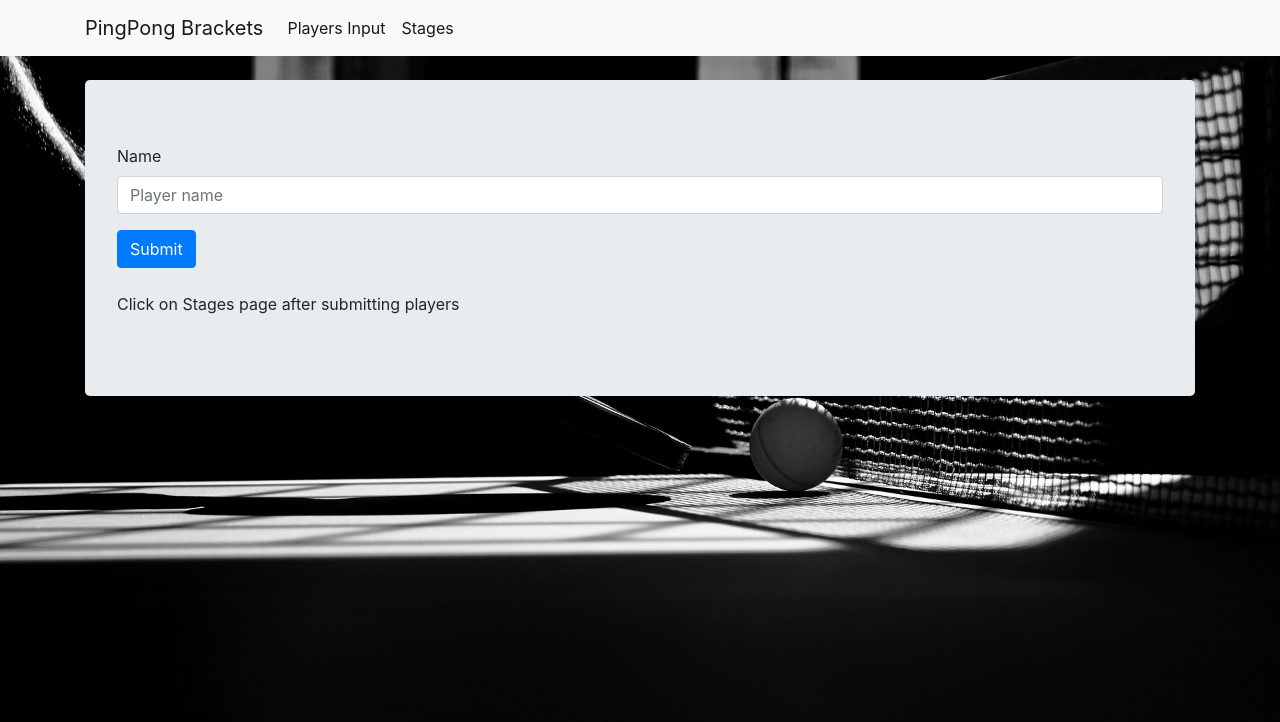
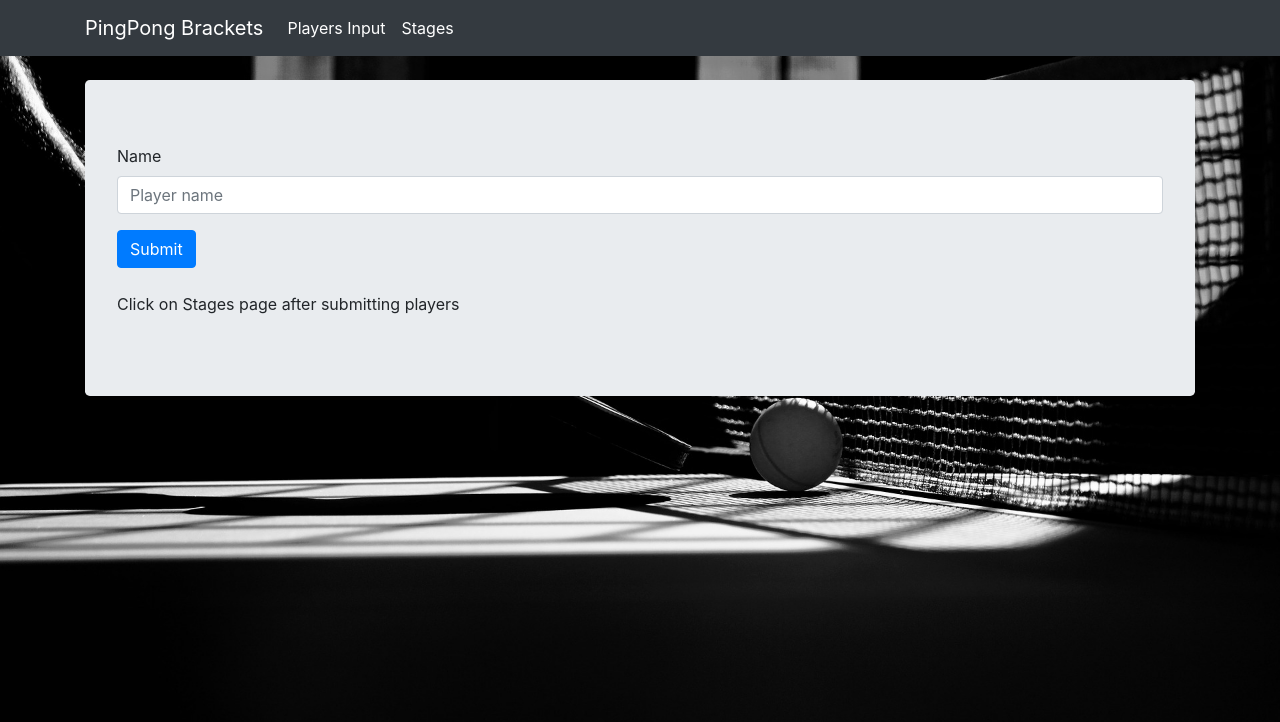
Before and after one commit to kitespin/Tech_Challenge, a Vue app: page /home in a window 1280 px wide. Shown: the top 722 px of the page. Built offline with nearby package versions, Linux system fonts and the light colour scheme.

Commit message:
changed navbar theme to dark

```diff
--- a/src/components/layout/NavigationBar.vue
+++ b/src/components/layout/NavigationBar.vue
@@ -2,7 +2,7 @@
     <div id="NavBar">
 
     <!-- Taken from https://getbootstrap.com/docs/4.3/components/navbar/ -->
-    <nav class="navbar navbar-expand-lg navbar-light bg-light mb-4">
+    <nav class="navbar navbar-expand-lg navbar-dark bg-dark mb-4">
 
         <div class="container">
 
```
